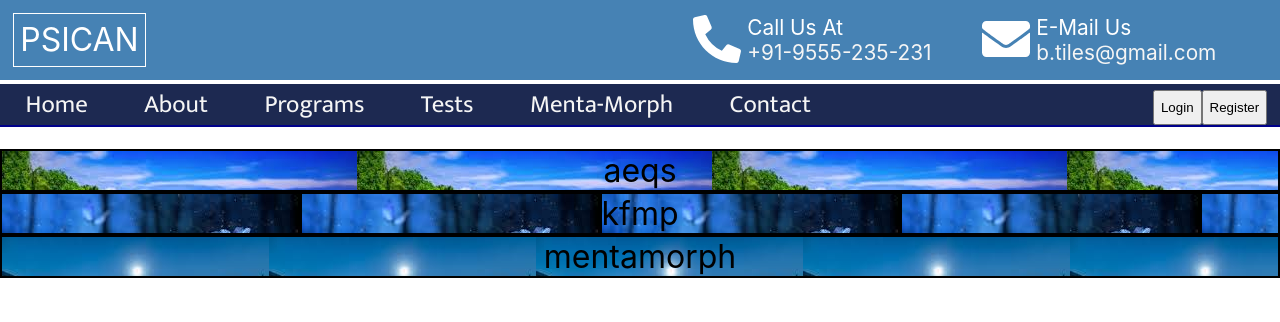
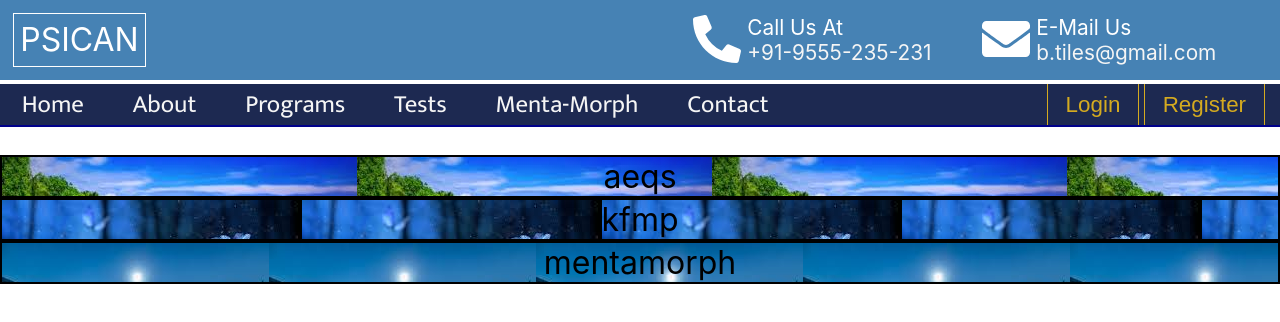
Before and after one commit to Lalit1999/psican, a React (Create React App) app: page / in a window 1280 px wide. Shown: the top 322 px of the page. Built offline with nearby package versions, Linux system fonts and the light colour scheme.

Commit message:
Header almost completed

```diff
--- a/src/App.css
+++ b/src/App.css
@@ -1,4 +1,4 @@
 .App
 {
-	margin-top: 9.3em ;
+	margin-top: 19.4vh;
 }
--- a/src/App.js
+++ b/src/App.js
@@ -19,7 +19,15 @@ import Register from './comps/signup/register/Register.js' ;
 import './App.css' ;
 
 class App extends React.Component
-{
+{	resize = () => this.forceUpdate()
+
+	componentDidMount() {
+	  window.addEventListener('resize', this.resize)
+	}
+
+	componentWillUnmount() {
+	  window.removeEventListener('resize', this.resize)
+	}
 
 	render()
 	{
--- a/src/comps/header/Header.js
+++ b/src/comps/header/Header.js
@@ -24,10 +24,32 @@ class Header extends React.Component
 	}
 
 	checkMobile = () => {
-		if(window.screen.availWidth > 600)
+		if(window.innerWidth > 923)
 		{	return (
 				<div className="mini-menu">
-
+					<div>
+						<Link className="header-item" to='/'> Home </Link>
+						<Popup trigger={<span className="header-item"> About </span>}
+						  position="bottom center" on="hover" >
+						  <div className="pop-p">
+							<Link className="header-item pop-item" to='/about/leader'> Our Leader </Link>
+							<Link className="header-item pop-item" to='/about/psican'> PSICAN </Link>
+							<Link className="header-item pop-item" to='/about/vision'> Vision </Link>
+					      </div>
+						</Popup>
+						<Popup trigger={<span className="header-item"> Programs </span>}
+					      position="bottom center" on="hover" >
+					      <div className="pop-p">
+							<Link className="header-item pop-item" to='/program/AEQS'> AEQS </Link>
+							<Link className="header-item pop-item" to='/program/KFMP'> KFMP </Link>
+							<Link className="header-item pop-item" to='/program/personal'>
+							 Personal Consultation </Link>
+					      </div>
+					    </Popup>
+						<Link className="header-item" to='/test'> Tests </Link>
+						<Link className="header-item" to='/mentamorph'> Menta-Morph </Link>
+						<Link className="header-item" to='/contact'> Contact </Link>
+					</div>
 				</div>
 				) ;
 		}
@@ -50,32 +72,10 @@ class Header extends React.Component
 	{
 		return (
 			<div className="topbar" id="bar">
-				<div>
-					<Link className="header-item" to='/'> Home </Link>
-					<Popup trigger={<span className="header-item"> About </span>}
-					  position="bottom center" on="hover" >
-					  <div className="pop-p">
-						<Link className="header-item" to='/about/leader'> Our Leader </Link>
-						<Link className="header-item" to='/about/psican'> PSICAN </Link>
-						<Link className="header-item" to='/about/vision'> Vision </Link>
-				      </div>
-					</Popup>
-					<Popup trigger={<span className="header-item"> Programs </span>}
-				      position="bottom center" on="hover" >
-				      <div className="pop-p">
-						<Link className="header-item" to='/program/AEQS'> AEQS </Link>
-						<Link className="header-item" to='/program/KFMP'> KFMP </Link>
-						<Link className="header-item" to='/program/personal'> Personal Consultation
-						</Link>
-				      </div>
-				    </Popup>
-					<Link className="header-item" to='/test'> Tests </Link>
-					<Link className="header-item" to='/mentamorph'> Menta-Morph </Link>
-					<Link className="header-item" to='/contact'> Contact </Link>
-				</div>
+				{this.checkMobile()}
 				<div className = "right-header">
-					<button> Login </button>
-					<button> Register </button>
+					<button className="header-btn"> Login </button>
+					<button className="header-btn"> Register </button>
 				</div>
 			</div>
 			) ;
--- a/src/comps/header/header.css
+++ b/src/comps/header/header.css
@@ -10,6 +10,11 @@
   	z-index: 14 ;
   	overflow: visible;
 }
+
+.cheeseburger-menu+div
+{
+	margin: 0.8em 5vw;
+}
 .pop
 {
 	/*position: fixed;*/
@@ -20,6 +25,13 @@
 .popup-content
 {
 	z-index: 19 ;
+	padding: 0 !important ;
+	margin: 0 !important ;
+}
+
+.popup-arrow
+{
+	background-color: rgb(70, 130, 180) !important ;
 }
 
 .header-item
@@ -27,10 +39,31 @@
 	color: whitesmoke;
 	text-decoration: none ;
 	font-size: 1.55rem ;
-	padding: 0 1.8vw;
-	transition: all 0.5s ;
+	padding: 0 1.5vw;
+	transition: all 0.4s ;
 	margin: 0.1em ;
 	font-family: 'Mukta', sans-serif;
+}
+
+.header-item:hover
+{
+	background-color: white ;
+	color: rgb(29, 41, 81);
+}
+
+.pop-item
+{
+	color: white;
+	background-color: rgb(70, 130, 180) ;
+	display: block ;
+	border-bottom: 1px solid rgb(29, 41, 81) ;
+	margin: 0 ;
+}
+
+.pop-item:hover
+{
+	background-color: rgb(29, 41, 81);
+	color: white;
 }
 
 .right-header
@@ -38,19 +71,39 @@
 	margin-left: auto;
 	margin-right: 1vw ;
 	display: flex;
-	margin-top: 0.4em ;
+	/*margin-top: 0.4em ;*/
 }
 
-.mini-menu
+.header-btn
+{
+	border:none;
+	box-shadow: none;
+	font-size: 1.4rem ;
+	margin: 0 0.1em ;
+	padding: 0 1.4vw ;
+	background-color: transparent;
+	transition: all 0.4s ;
+	color: rgb(212, 170, 32);
+	border-right: 1px solid rgb(212, 170, 32);
+	border-left: 1px solid rgb(212, 170, 32);
+}
+
+.header-btn:hover
+{
+	background-color: rgb(212, 170, 32);
+	color: rgb(29, 41, 81);
+	border-right: 1px solid rgb(29, 41, 81);
+	border-left: 1px solid rgb(29, 41, 81);
+}
+
+.header-btn:focus
+{
+	outline: 0 ;
+}
+/*.mini-menu
 {
 	margin-top: 1.6em ;
-}
-
-.header-item:hover
-{
-	background-color: white ;
-	color: rgb(29, 41, 81);
-}
+}*/
 
 @media (max-width: 600px)
 {
```
